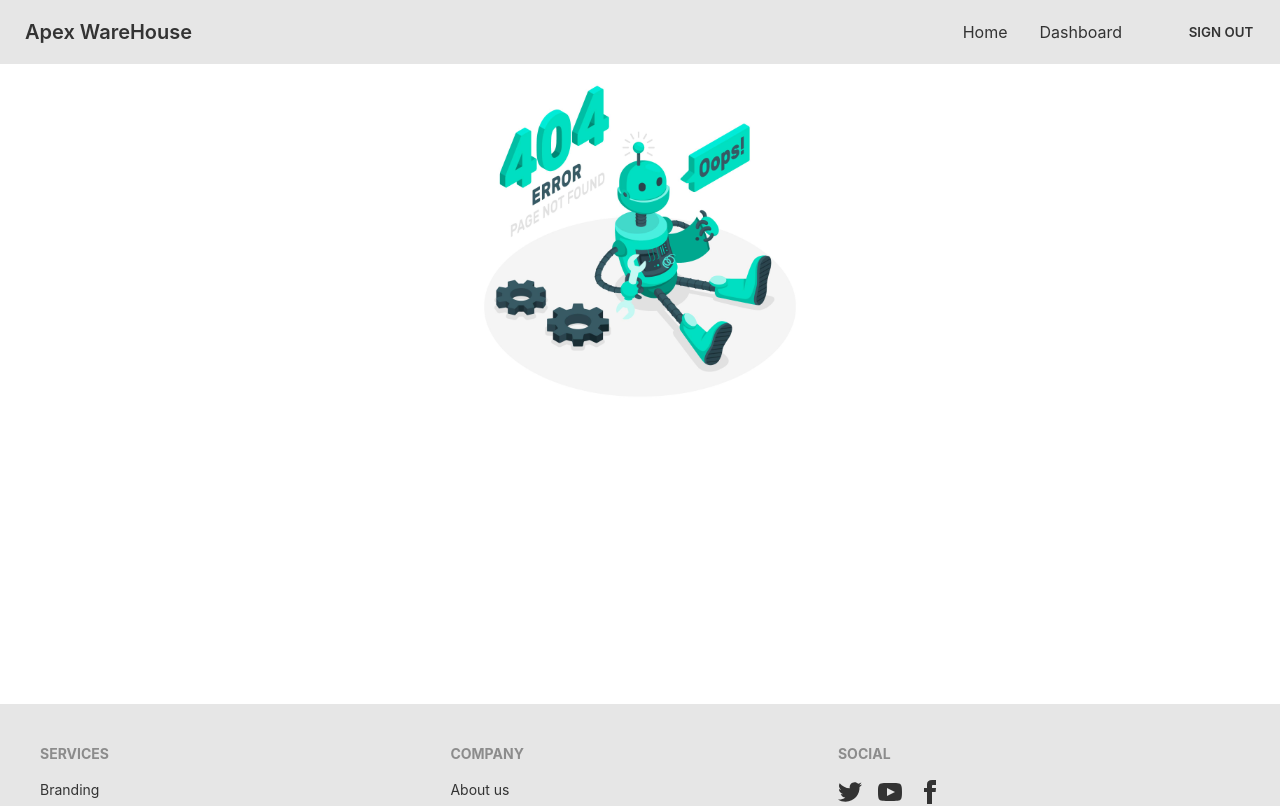
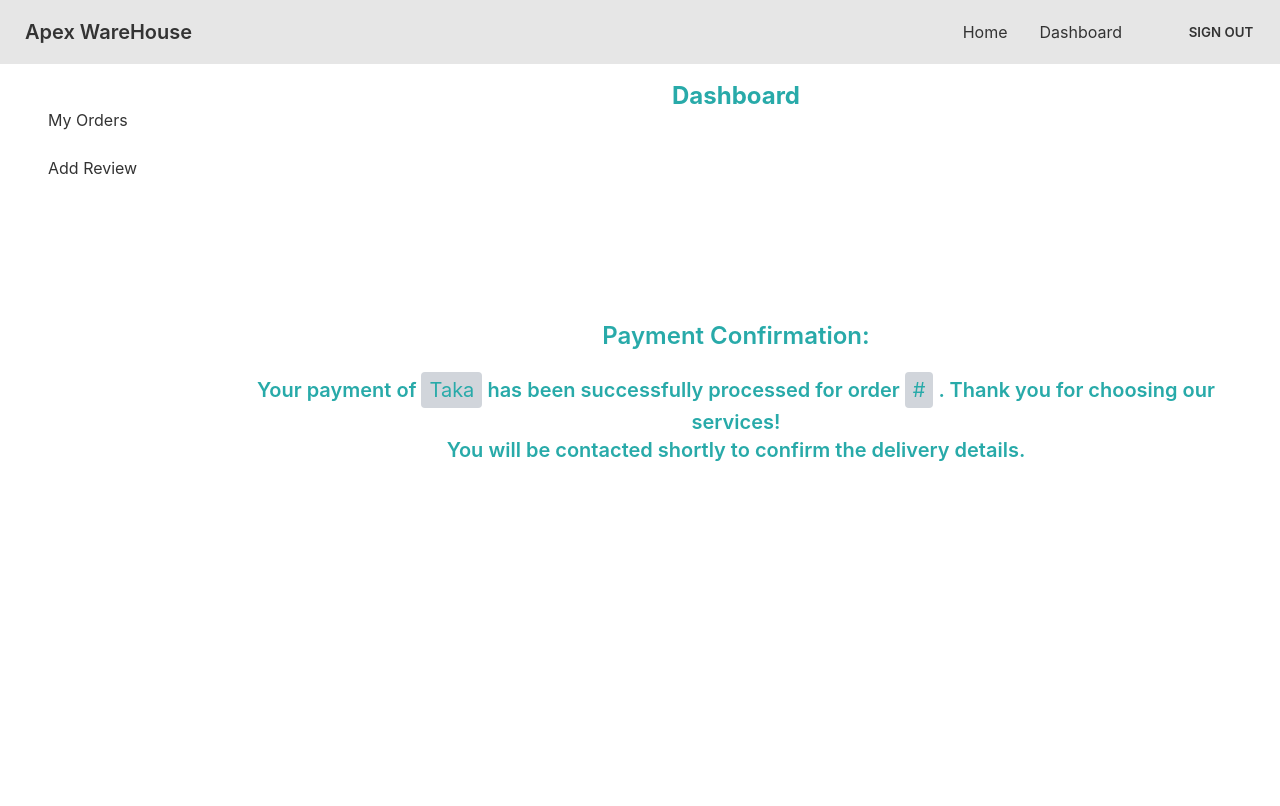
Before and after one commit to saifabrar17/apex-hardwares-mern, a React (Create React App) app: page /dashboard/payment_confirmation in a window 1280 px wide. Shown: the top 806 px of the page. Built offline with nearby package versions, Linux system fonts and the light colour scheme; no server answers.

Commit message:
payment confirm added

```diff
--- a/src/App.js
+++ b/src/App.js
@@ -27,6 +27,7 @@ import PaidOrders from './Pages/Dashboard/PaidOrders';
 import DashIndex from './Pages/Dashboard/DashIndex';
 import ChartView from './Pages/Dashboard/ChartView';
 import OrderConfirmation from './Pages/Dashboard/OrderConfirmation';
+import PaymentConfirmed from './Pages/Payment/PaymentConfirmed';
 
 function App() {
   return (
@@ -55,6 +56,7 @@ function App() {
         <Route path="dashboard" element={<RequireAuth><Dashboard /></RequireAuth>} >
           <Route index element={<DashIndex></DashIndex>}></Route>
           <Route path="review" element={<AddReview></AddReview>}></Route>
+          <Route path="payment_confirmation" element={<PaymentConfirmed></PaymentConfirmed>}></Route>
 
           <Route path="orders" element={<MyOrders></MyOrders>}></Route>
           <Route path="confirmed" element={<OrderConfirmation></OrderConfirmation>}></Route>
--- a/src/Pages/Dashboard/DashIndex.js
+++ b/src/Pages/Dashboard/DashIndex.js
@@ -1,11 +1,12 @@
-import React from 'react';
+import React from "react";
 
 const DashIndex = () => {
   return (
     <div class="flex items-center justify-center h-[70vh]">
       <div class="p-8 rounded-lg">
         <p class="text-center text-primary text-xl font-semibold">
-                Welcome to Your Dashboard! 🌟<br/>
+          Welcome to Your Dashboard! 🌟
+          <br />
           Start Exploring by Choosing Options from the Left Sidebar.
         </p>
       </div>
--- a/src/Pages/Payment/Payment.js
+++ b/src/Pages/Payment/Payment.js
@@ -91,7 +91,7 @@ const Payment = () => {
               .then((productResponse) => productResponse.json())
               .then((productData) => {
                 if (productData.message === "Product updated successfully") {
-                  navigate(`/dashboard/orders`);
+                  navigate(`/dashboard/payment_confirmation?amount=${order.orderQuantity * order.price}&orderId=${id}`);
                 } else {
                   toast.error("Failed to update product availability");
                 }
@@ -100,6 +100,7 @@ const Payment = () => {
                 console.error("Error updating product availability:", error);
               });
           }, 2000);
+          console.log(order.orderQuantity);
         } else {
           toast.error("Failed to update order");
         }
--- /dev/null
+++ b/src/Pages/Payment/PaymentConfirmed.js
@@ -0,0 +1,31 @@
+import React from "react";
+import { useLocation } from "react-router-dom";
+
+const PaymentConfirmed = () => {
+  const location = useLocation();
+  const searchParams = new URLSearchParams(location.search);
+  const amount = searchParams.get("amount");
+  const orderId = searchParams.get("orderId");
+  return (
+    <div class="flex items-center justify-center h-[70vh]">
+          <div class="p-8 rounded-lg">
+              <p class="text-center text-primary text-2xl pb-5 font-semibold"> Payment Confirmation:</p>
+        <p class="text-center text-primary text-xl font-semibold">
+          Your payment of{" "}
+          <button class="bg-gray-300 hover:bg-gray-400 text-primary font-normal py-1 px-2 rounded">
+            Taka {amount}
+          </button>{" "}
+          has been successfully processed for order{" "}
+          <button class="bg-gray-300 hover:bg-gray-400 text-primary font-normal py-1 px-2 rounded">
+            #{orderId}
+          </button>{" "}
+          . Thank you for choosing our services!
+          <br />
+          You will be contacted shortly to confirm the delivery details.
+        </p>
+      </div>
+    </div>
+  );
+};
+
+export default PaymentConfirmed;
```
Lines whose indentation alone changed are shown as unchanged.
